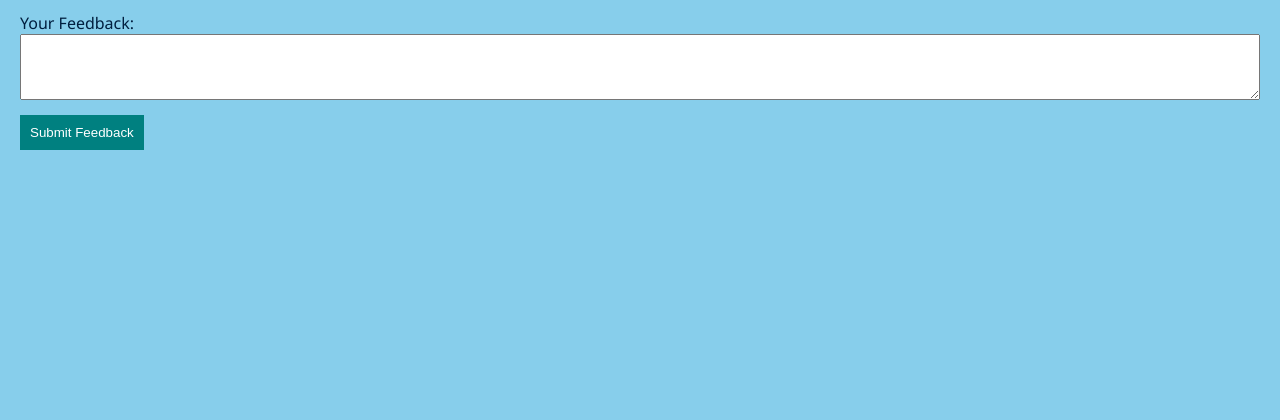
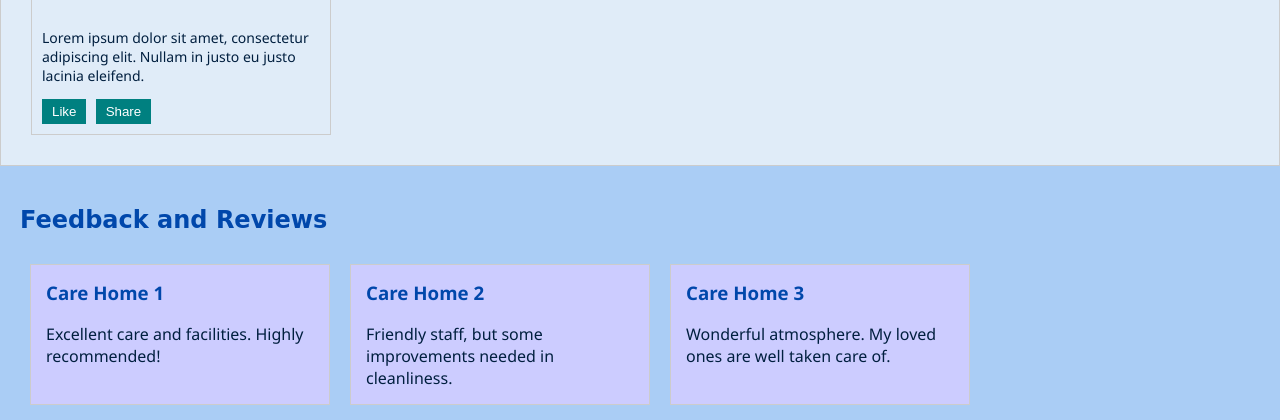
Before and after one commit to PSunidhi03/HarmonyLink, a Flask app: template templates/community.html in a window 1280 px wide. Shown: the part 381-801 px from the top of the page. Before the commit the page ends 531 px from the top, so only its background shows below. Run offline with Flask 3, Linux system fonts and the light colour scheme; the template is opened without the code that fills it, so the values that code supplies are empty.

Commit message:
interactive community

```diff
--- a/static/css/styles.css
+++ b/static/css/styles.css
@@ -243,6 +243,48 @@ footer {
 }
 
 /* ... (other styles) */
+/* Add this code to your existing styles.css or create a new CSS file */
+
+/* Social Media Section Styles */
+.social-media-section {
+    background-color: #E0ECF8;
+    border: 1px solid #ccc;
+    padding: 20px;
+    margin-top: 20px;
+}
+
+.story-clip-container {
+    display: flex;
+    flex-wrap: wrap;
+}
+
+.story-clip {
+    width: 300px;
+    border: 1px solid #ccc;
+    margin: 10px;
+    padding: 10px;
+    box-sizing: border-box;
+}
+
+.story-clip img {
+    width: 100%;
+    height: auto;
+    margin-bottom: 10px;
+}
+
+.story-text {
+    font-size: 14px;
+    color: #001F3F;
+}
+
+.interactions button {
+    background-color: #008080;
+    color: #FFFFFF;
+    border: none;
+    padding: 5px 10px;
+    margin-right: 5px;
+    cursor: pointer;
+}
 
 footer p {
     margin: 0;
--- a/static/js/main.js
+++ b/static/js/main.js
@@ -114,3 +114,75 @@ function findNearbyCareHomes(location) {
             `;
             skillListingsContainer.appendChild(listingElement);
         });
+
+// Add this code to your existing main.js or create a new JavaScript file
+
+// Sample data for story clips (you can replace this with dynamic data from your backend)
+const storyClipsData = [
+    { image: 'sample_image1.jpg', text: 'Lorem ipsum dolor sit amet, consectetur adipiscing elit.' },
+    { image: 'sample_image2.jpg', text: 'Sed do eiusmod tempor incididunt ut labore et dolore magna aliqua.' },
+    // Add more story clips as needed
+];
+
+// Function to populate story clips
+function populateStoryClips() {
+    const storyClipContainer = document.getElementById('storyClipContainer');
+
+    storyClipsData.forEach(clipData => {
+        const storyClip = document.createElement('div');
+        storyClip.className = 'story-clip';
+
+        const image = document.createElement('img');
+        image.src = clipData.image;
+        image.alt = 'Story Image';
+
+        const storyText = document.createElement('p');
+        storyText.className = 'story-text';
+        storyText.textContent = clipData.text;
+
+        const interactions = document.createElement('div');
+        interactions.className = 'interactions';
+
+        const likeButton = document.createElement('button');
+        likeButton.className = 'like-button';
+        likeButton.textContent = 'Like';
+        likeButton.addEventListener('click', function () {
+            likeStory(this);
+        });
+
+        const shareButton = document.createElement('button');
+        shareButton.className = 'share-button';
+        shareButton.textContent = 'Share';
+        shareButton.addEventListener('click', function () {
+            shareStory(this);
+        });
+
+        interactions.appendChild(likeButton);
+        interactions.appendChild(shareButton);
+
+        storyClip.appendChild(image);
+        storyClip.appendChild(storyText);
+        storyClip.appendChild(interactions);
+
+        storyClipContainer.appendChild(storyClip);
+    });
+}
+
+// Sample function for liking a story (you can replace this with your actual backend logic)
+function likeStory(button) {
+    const storyClip = button.closest('.story-clip');
+    // Implement the like functionality (e.g., updating likes count in the backend)
+    alert('Liked!'); // Replace this with your actual logic
+}
+
+// Sample function for sharing a story (you can replace this with your actual backend logic)
+function shareStory(button) {
+    const storyClip = button.closest('.story-clip');
+    // Implement the share functionality (e.g., sharing the story link)
+    alert('Shared!'); // Replace this with your actual logic
+}
+
+// Call the function to populate story clips when the page is loaded
+document.addEventListener('DOMContentLoaded', function () {
+    populateStoryClips();
+});
--- a/templates/community.html
+++ b/templates/community.html
@@ -20,6 +20,26 @@
 
         </ul>
 </nav>
+<!-- Add this code to your existing HTML file, within the Feedback page section -->
+
+<!-- Social Media Section -->
+<section class="social-media-section">
+    <h3>Interactive Storytelling</h3>
+
+    <!-- Story Clip Container -->
+    <div class="story-clip-container" id="storyClipContainer">
+        <!-- Sample Story Clip (Repeat this structure for multiple clips) -->
+        <div class="story-clip">
+            <img src="sample_image.jpg" alt="Story Image">
+            <p class="story-text">Lorem ipsum dolor sit amet, consectetur adipiscing elit. Nullam in justo eu justo lacinia eleifend.</p>
+            <div class="interactions">
+                <button class="like-button" onclick="likeStory(this)">Like</button>
+                <button class="share-button" onclick="shareStory(this)">Share</button>
+            </div>
+        </div>
+        <!-- End of Sample Story Clip -->
+    </div>
+</section>
 
 <!-- Feedback and Reviews Section -->
 <section class="feedback-section">
@@ -62,7 +82,7 @@
     <!-- Add more care homes as needed -->
 
 </section>
-
+<script src="main.js"></script>
 <!-- Your existing content -->
 
 <!-- Include script for any interactive features -->
```
